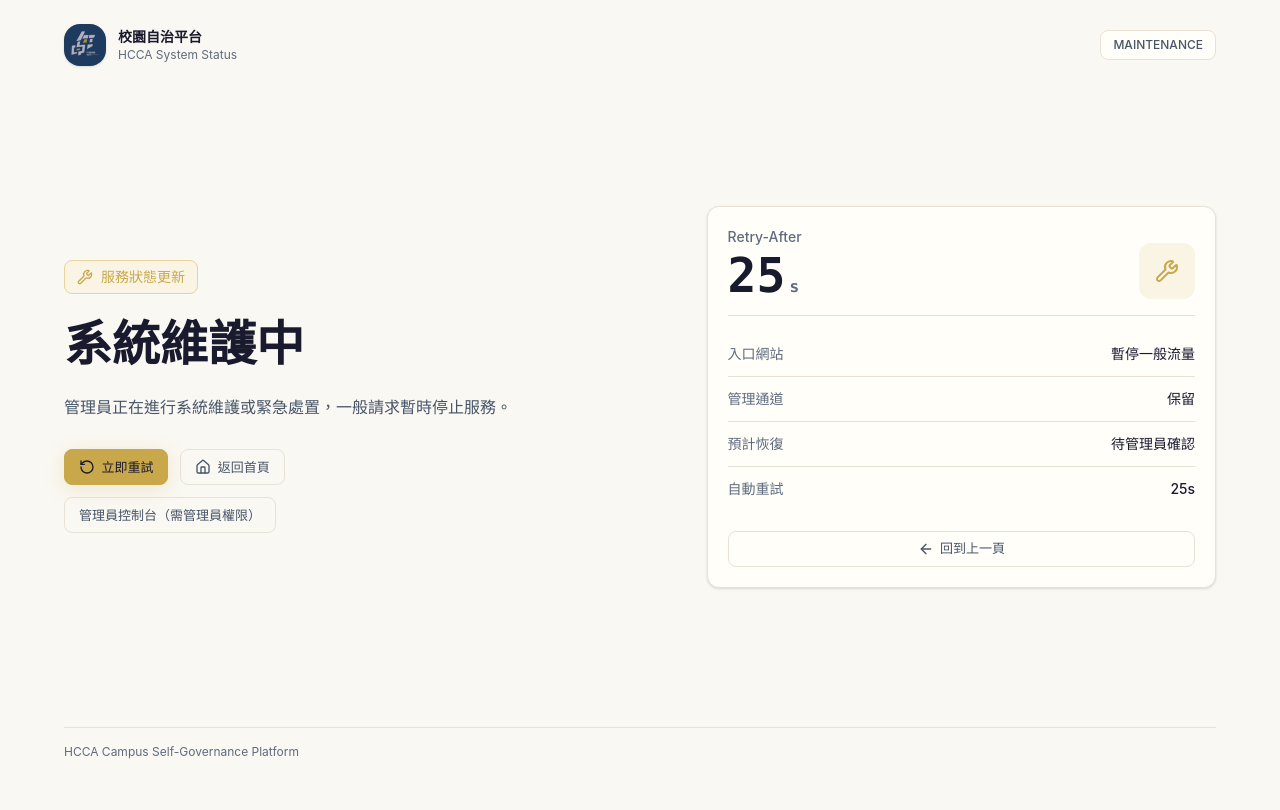
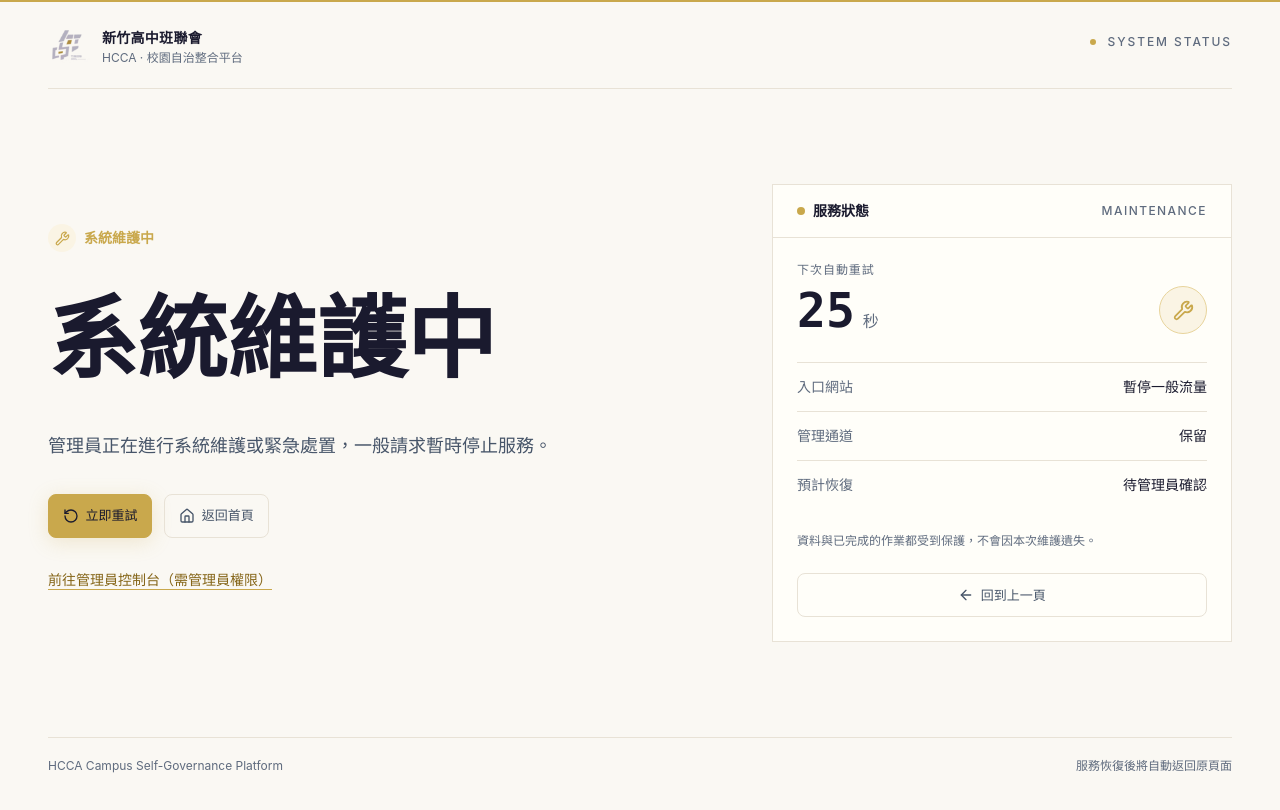
Before and after one commit to Tedhuang6666/hcca_web_system, a Next.js app in the folder apps/web/: page /maintenance in a window 1280 px wide. Shown: the top 810 px of the page. Built offline with nearby package versions, Linux system fonts and the light colour scheme; no server answers.

Commit message:
美化系統維護頁面

```diff
--- a/apps/web/src/app/maintenance/page.tsx
+++ b/apps/web/src/app/maintenance/page.tsx
@@ -75,51 +75,65 @@ function MaintenanceContent() {
       : "系統偵測到高流量或端點保護策略，已優先保留管理員與緊急處理通道。";
   const Icon = kind === "maintenance" ? Wrench : ShieldAlert;
   const statusRows = [
-    ["入口網站", kind === "maintenance" ? "暫停一般流量" : "防護策略生效"],
-    ["管理通道", "保留"],
-    ["預計恢復", liveUntil ? new Date(liveUntil * 1000).toLocaleString() : "待管理員確認"],
-    ["自動重試", `${countdown}s`],
+    { label: "入口網站", value: kind === "maintenance" ? "暫停一般流量" : "防護策略生效" },
+    { label: "管理通道", value: "保留" },
+    {
+      label: "預計恢復",
+      value: liveUntil
+        ? new Date(liveUntil * 1000).toLocaleString("zh-TW", {
+            month: "numeric",
+            day: "numeric",
+            hour: "2-digit",
+            minute: "2-digit",
+          })
+        : "待管理員確認",
+    },
   ];
 
   return (
-    <main className="min-h-screen bg-[var(--bg-base)] px-5 py-6 text-[var(--text-primary)] md:px-8">
-      <div className="mx-auto flex min-h-[calc(100vh-3rem)] w-full max-w-6xl flex-col justify-between">
-        <header className="flex items-center justify-between gap-4">
-          <div className="flex items-center gap-3">
-            <BrandEmblem size={42} framed priority />
+    <main className="min-h-screen border-t-2 border-[var(--primary)] bg-[var(--bg-base)] px-5 py-6 text-[var(--text-primary)] sm:px-8 lg:px-12">
+      <div className="mx-auto flex min-h-[calc(100vh-2rem)] w-full max-w-7xl flex-col">
+        <header className="flex items-start justify-between gap-6 border-b border-[var(--border)] pb-5">
+          <div className="flex min-w-0 items-center gap-3">
+            <BrandEmblem size={42} priority />
             <div>
-              <div className="text-sm font-semibold text-[var(--text-primary)]">校園自治平台</div>
-              <div className="text-xs text-[var(--text-muted)]">HCCA System Status</div>
+              <div className="text-sm font-semibold tracking-[0.02em] text-[var(--text-primary)]">
+                新竹高中班聯會
+              </div>
+              <div className="mt-0.5 text-xs text-[var(--text-muted)]">HCCA · 校園自治整合平台</div>
             </div>
           </div>
-          <div className="rounded-md border border-[var(--border)] bg-[var(--bg-surface)] px-3 py-1.5 text-xs font-medium text-[var(--text-secondary)]">
-            {kind === "maintenance" ? "MAINTENANCE" : "PROTECTED"}
+          <div className="hidden items-center gap-3 pt-2 text-xs font-medium tracking-[0.16em] text-[var(--text-muted)] sm:flex">
+            <span className="h-1.5 w-1.5 rounded-full bg-[var(--primary)]" aria-hidden />
+            SYSTEM STATUS
           </div>
         </header>
 
-        <section className="grid gap-5 py-10 lg:grid-cols-[1.1fr_0.9fr] lg:items-center">
+        <section className="grid flex-1 items-center gap-12 py-12 lg:grid-cols-[minmax(0,1.05fr)_minmax(22rem,0.75fr)] lg:gap-20 lg:py-16">
           <div className="max-w-2xl">
-            <div className="mb-4 inline-flex items-center gap-2 rounded-md border border-[var(--warning-border)] bg-[var(--warning-dim)] px-3 py-1.5 text-sm font-medium text-[var(--warning)]">
-              <Icon size={16} aria-hidden />
-              服務狀態更新
+            <div className="mb-6 flex items-center gap-2 text-sm font-semibold text-[var(--warning)]" role="status">
+              <span className="grid h-7 w-7 place-items-center rounded-full bg-[var(--warning-dim)]" aria-hidden>
+                <Icon size={15} />
+              </span>
+              {kind === "maintenance" ? "系統維護中" : "防護模式啟動"}
             </div>
-            <h1 className="text-4xl font-semibold leading-tight text-[var(--text-primary)] md:text-5xl">
+            <h1 className="max-w-[12ch] text-[clamp(2.8rem,7vw,5.8rem)] font-semibold leading-[1.04] tracking-[-0.045em] text-[var(--text-primary)]">
               {title}
             </h1>
-            <p className="mt-4 max-w-xl text-base leading-7 text-[var(--text-secondary)]">
+            <p className="mt-7 max-w-xl text-lg leading-8 text-[var(--text-secondary)]">
               {subtitle}
             </p>
             {liveDetail && (
-              <p className="mt-5 max-w-xl rounded-lg border border-[var(--border)] bg-[var(--bg-surface)] px-4 py-3 text-sm leading-6 text-[var(--text-secondary)] shadow-sm">
+              <p className="mt-7 max-w-xl border-y border-[var(--border)] py-4 text-sm leading-7 text-[var(--text-secondary)]">
                 {liveDetail}
               </p>
             )}
 
-            <div className="mt-7 flex flex-col gap-3 sm:flex-row">
+            <div className="mt-8 flex flex-col gap-3 sm:flex-row">
               <button
                 type="button"
                 onClick={() => router.back()}
-                className="btn btn-primary h-11 px-5"
+                className="btn btn-primary min-h-11 justify-center px-5 sm:justify-start"
               >
                 <RotateCcw size={16} aria-hidden />
                 立即重試
@@ -127,53 +141,75 @@ function MaintenanceContent() {
               <button
                 type="button"
                 onClick={() => router.push("/")}
-                className="btn btn-ghost h-11 px-5"
+                className="btn btn-ghost min-h-11 justify-center px-5 sm:justify-start"
               >
                 <Home size={16} aria-hidden />
                 返回首頁
               </button>
             </div>
-            <Link href="/admin/system" className="btn btn-ghost mt-3 w-full sm:w-auto">
-              管理員控制台（需管理員權限）
+            <Link
+              href="/admin/system"
+              className="mt-5 inline-flex min-h-11 items-center text-sm font-medium text-[var(--primary-text)] underline decoration-[var(--primary)] underline-offset-4 transition-colors hover:text-[var(--text-primary)]"
+            >
+              前往管理員控制台（需管理員權限）
             </Link>
           </div>
 
-          <aside className="rounded-lg border border-[var(--border)] bg-[var(--bg-surface)] p-5 shadow-sm">
-            <div className="flex items-end justify-between gap-4 border-b border-[var(--border)] pb-4">
-              <div>
-                <div className="text-sm font-medium text-[var(--text-muted)]">Retry-After</div>
-                <div className="mt-1 font-mono text-5xl font-semibold leading-none text-[var(--text-primary)]">
-                  {countdown}
-                  <span className="ml-1 text-base text-[var(--text-muted)]">s</span>
+          <aside className="w-full max-w-xl justify-self-start border border-[var(--border)] bg-[var(--bg-surface)] lg:justify-self-end">
+            <div className="border-b border-[var(--border)] px-5 py-4 sm:px-6">
+              <div className="flex items-center justify-between gap-4">
+                <div className="flex items-center gap-2 text-sm font-semibold text-[var(--text-primary)]">
+                  <span className="h-2 w-2 rounded-full bg-[var(--primary)]" aria-hidden />
+                  服務狀態
                 </div>
-              </div>
-              <div className="grid h-14 w-14 place-items-center rounded-lg bg-[var(--primary-dim)] text-[var(--primary)]">
-                <Icon size={24} aria-hidden />
+                <span className="text-xs font-medium tracking-[0.12em] text-[var(--text-muted)]">
+                  {kind === "maintenance" ? "MAINTENANCE" : "PROTECTED"}
+                </span>
               </div>
             </div>
 
-            <div className="mt-4 divide-y divide-[var(--border)]">
-              {statusRows.map(([label, value]) => (
-                <div key={label} className="flex items-center justify-between gap-4 py-3">
+            <div className="px-5 py-6 sm:px-6">
+              <div className="flex items-end justify-between gap-4">
+                <div>
+                  <div className="text-xs font-medium tracking-[0.08em] text-[var(--text-muted)]">下次自動重試</div>
+                  <div className="mt-2 font-mono text-5xl font-semibold leading-none tabular-nums text-[var(--text-primary)]" aria-live="polite">
+                    {countdown}
+                    <span className="ml-2 text-base font-sans font-medium text-[var(--text-muted)]">秒</span>
+                  </div>
+                </div>
+                <div className="grid h-12 w-12 place-items-center rounded-full border border-[var(--warning-border)] bg-[var(--warning-dim)] text-[var(--warning)]">
+                  <Icon size={21} aria-hidden />
+                </div>
+              </div>
+
+              <div className="mt-7 divide-y divide-[var(--border)] border-t border-[var(--border)]">
+                {statusRows.map(({ label, value }) => (
+                  <div key={label} className="flex items-start justify-between gap-5 py-3.5">
                     <span className="text-sm text-[var(--text-muted)]">{label}</span>
-                  <span className="text-sm font-medium text-[var(--text-primary)]">{value}</span>
+                    <span className="text-right text-sm font-medium text-[var(--text-primary)]">{value}</span>
                   </div>
                 ))}
               </div>
 
+              <p className="mt-5 text-xs leading-6 text-[var(--text-muted)]">
+                資料與已完成的作業都受到保護，不會因本次維護遺失。
+              </p>
+
               <button
                 type="button"
                 onClick={() => router.back()}
-              className="btn btn-ghost mt-5 w-full"
+                className="btn btn-ghost mt-5 min-h-11 w-full justify-center border border-[var(--border)] text-[var(--text-secondary)] hover:border-[var(--border-strong)] hover:text-[var(--text-primary)]"
               >
                 <ArrowLeft size={16} aria-hidden />
                 回到上一頁
               </button>
+            </div>
           </aside>
         </section>
 
-        <footer className="border-t border-[var(--border)] py-4 text-xs text-[var(--text-muted)]">
-          HCCA Campus Self-Governance Platform
+        <footer className="flex flex-col gap-1 border-t border-[var(--border)] py-5 text-xs text-[var(--text-muted)] sm:flex-row sm:items-center sm:justify-between">
+          <span>HCCA Campus Self-Governance Platform</span>
+          <span>服務恢復後將自動返回原頁面</span>
         </footer>
       </div>
     </main>
@@ -182,7 +218,7 @@ function MaintenanceContent() {
 
 function MaintenanceFallback() {
   return (
-    <main className="grid min-h-screen place-items-center bg-[var(--bg-base)] px-5 text-[var(--text-primary)]">
+    <main className="grid min-h-screen place-items-center border-t-2 border-[var(--primary)] bg-[var(--bg-base)] px-5 text-[var(--text-primary)]">
       <p className="text-sm text-[var(--text-muted)]">正在載入系統狀態…</p>
     </main>
   );
```
Lines whose indentation alone changed are shown as unchanged.
